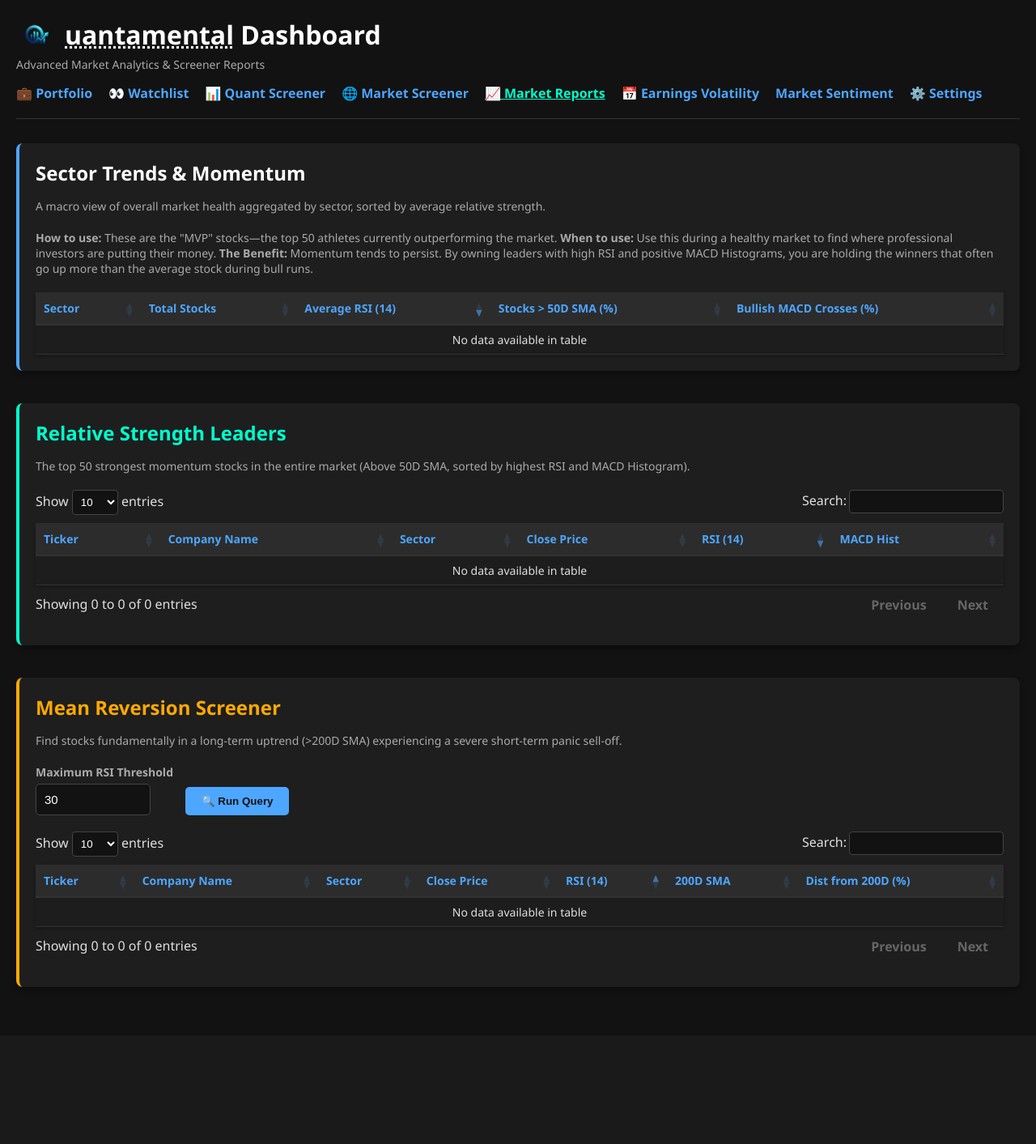
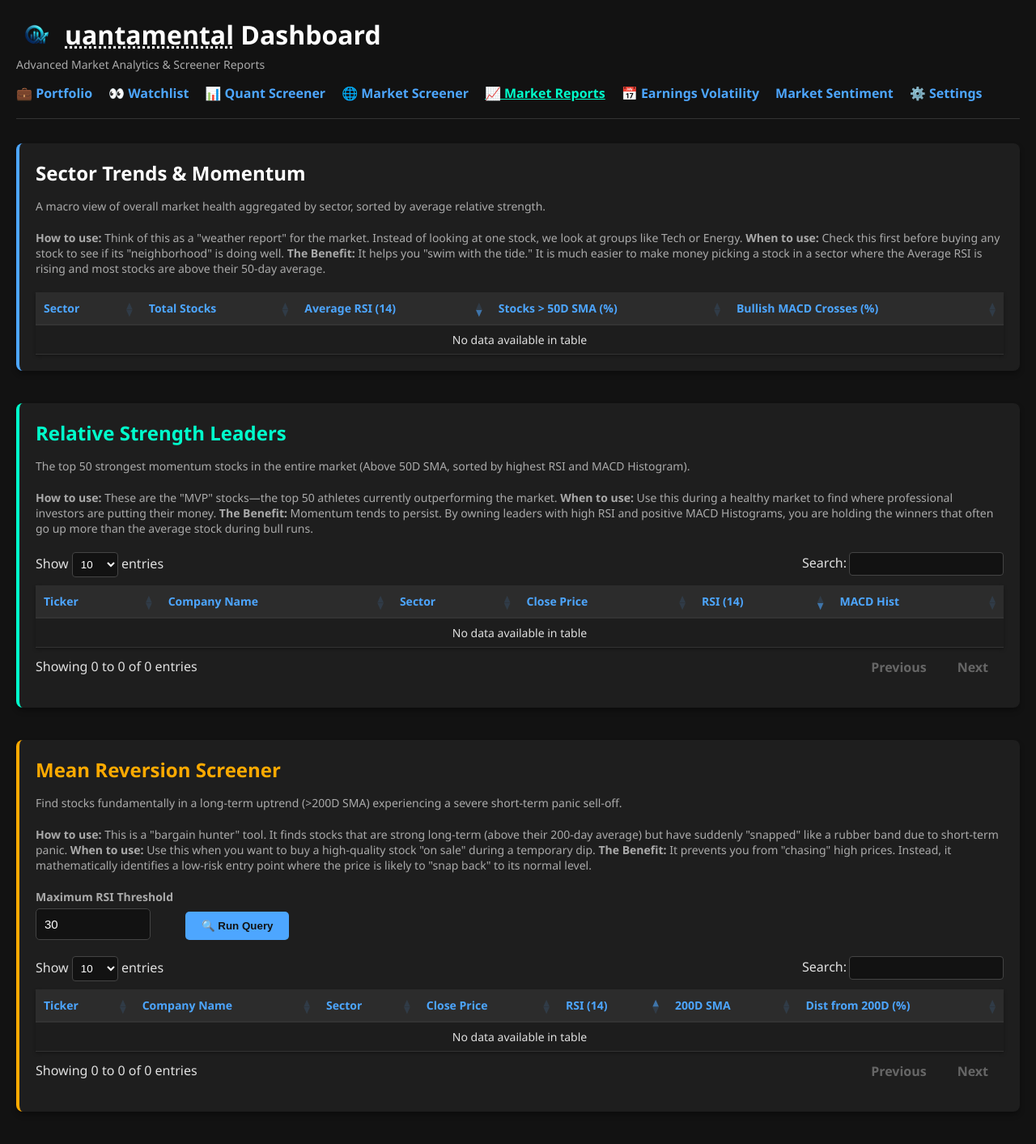
Before and after one commit to alfwro13/Stock_Analysis_Project, a FastAPI app: page /market-reports in a window 1280 px wide. Shown: the top 1413 px of the page at 81% size. Before the commit the page ends 1221 px from the top, so only its background shows below. Run offline with FastAPI, Linux system fonts and the light colour scheme; data that the repository does not hold is empty; some libraries are stand-ins or nearby versions.

Commit message:
help and formating

```diff
--- a/templates/market_reports.html
+++ b/templates/market_reports.html
@@ -123,9 +123,9 @@
     <div class="report-section">
         <h2>Sector Trends & Momentum</h2>
         <p>A macro view of overall market health aggregated by sector, sorted by average relative strength.</p>
-        <p><strong>How to use:</strong> These are the "MVP" stocks—the top 50 athletes currently outperforming the market.
-        <strong>When to use:</strong> Use this during a healthy market to find where professional investors are putting their money.
-        <strong>The Benefit:</strong> Momentum tends to persist. By owning leaders with high RSI and positive MACD Histograms, you are holding the winners that often go up more than the average stock during bull runs.</p>
+        <p><strong>How to use:</strong> Think of this as a "weather report" for the market. Instead of looking at one stock, we look at groups like Tech or Energy.
+            <strong>When to use:</strong> Check this first before buying any stock to see if its "neighborhood" is doing well.
+            <strong>The Benefit:</strong> It helps you "swim with the tide." It is much easier to make money picking a stock in a sector where the Average RSI is rising and most stocks are above their 50-day average.</p>
         <table id="sectorTable" class="display" style="width:100%">
             <thead>
                 <tr>
@@ -143,6 +143,9 @@
     <div class="report-section" style="border-left-color: #00ffcc;">
         <h2 style="color: #00ffcc;">Relative Strength Leaders</h2>
         <p>The top 50 strongest momentum stocks in the entire market (Above 50D SMA, sorted by highest RSI and MACD Histogram).</p>
+        <p><strong>How to use:</strong> These are the "MVP" stocks—the top 50 athletes currently outperforming the market.
+        <strong>When to use:</strong> Use this during a healthy market to find where professional investors are putting their money.
+        <strong>The Benefit:</strong> Momentum tends to persist. By owning leaders with high RSI and positive MACD Histograms, you are holding the winners that often go up more than the average stock during bull runs.</p>
         <table id="leadersTable" class="display" style="width:100%">
             <thead>
                 <tr>
@@ -161,7 +164,9 @@
     <div class="report-section" style="border-left-color: #ffaa00;">
         <h2 style="color: #ffaa00;">Mean Reversion Screener</h2>
         <p>Find stocks fundamentally in a long-term uptrend (>200D SMA) experiencing a severe short-term panic sell-off.</p>
-
+        <p><strong>How to use:</strong> This is a "bargain hunter" tool. It finds stocks that are strong long-term (above their 200-day average) but have suddenly "snapped" like a rubber band due to short-term panic.
+           <strong>When to use:</strong> Use this when you want to buy a high-quality stock "on sale" during a temporary dip.
+           <strong>The Benefit:</strong> It prevents you from "chasing" high prices. Instead, it mathematically identifies a low-risk entry point where the price is likely to "snap back" to its normal level.</p>
         <div class="controls-container" style="align-items: flex-end; margin-bottom: 20px;">
             <div class="form-group" style="margin-bottom: 0;">
                 <label>Maximum RSI Threshold</label>
```
